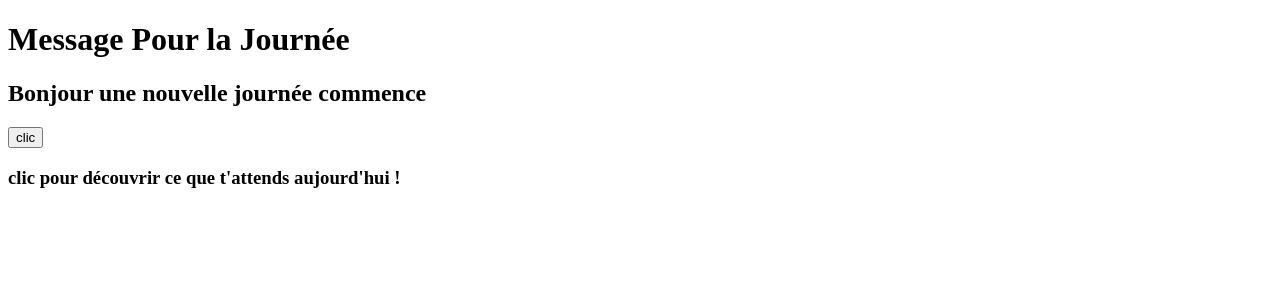
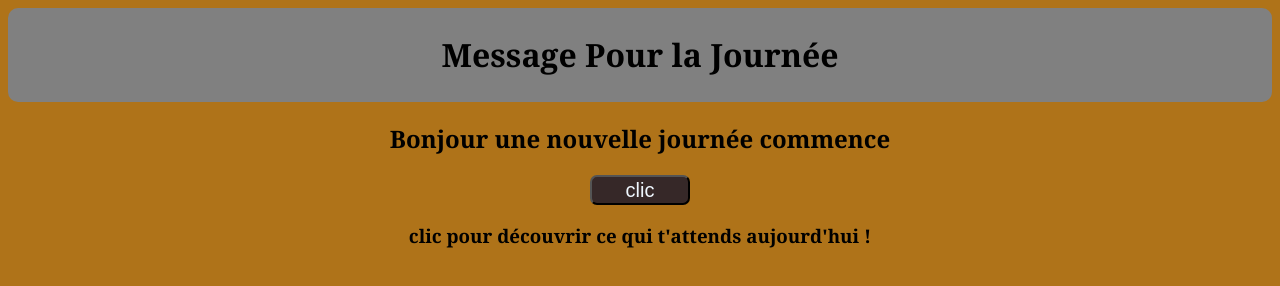
Before and after one commit to christiankouyate8-sudo/git-js, a plain HTML site: page index.html in a window 1280 px wide. Drawn offline with Linux system fonts and the light colour scheme.

Commit message:
j'ai stylisé

```diff
--- a/index.html
+++ b/index.html
@@ -10,12 +10,12 @@
     <header>
         <h1>Message Pour la Journée</h1>
     </header>
-    <div id="">
+    <div id="desc">
        <h2>Bonjour une nouvelle journée commence</h2>
 
         <button>clic</button>
 
-        <h3>clic pour découvrir ce que t'attends aujourd'hui !</h3>
+        <h3>clic pour découvrir ce qui t'attends aujourd'hui !</h3>
     </div>
 </body>
 </html>
--- a/style.css
+++ b/style.css
@@ -0,0 +1,23 @@
+body{
+    background-color: rgb(175, 115, 25);
+    font-weight: bold;
+    font-family: Georgia, 'Times New Roman', Times, serif;
+    text-align: center;
+
+}
+header{
+    background-color: gray;
+    padding: 4px;
+    border-radius: 10px;
+
+}
+button{
+    width: 100px;
+    height: 30px;
+    font-size: 20PX;
+    padding: 2px;
+    background-color: rgb(54, 40, 40);
+    color: aliceblue;
+    border-radius: 7px;
+
+}
```
